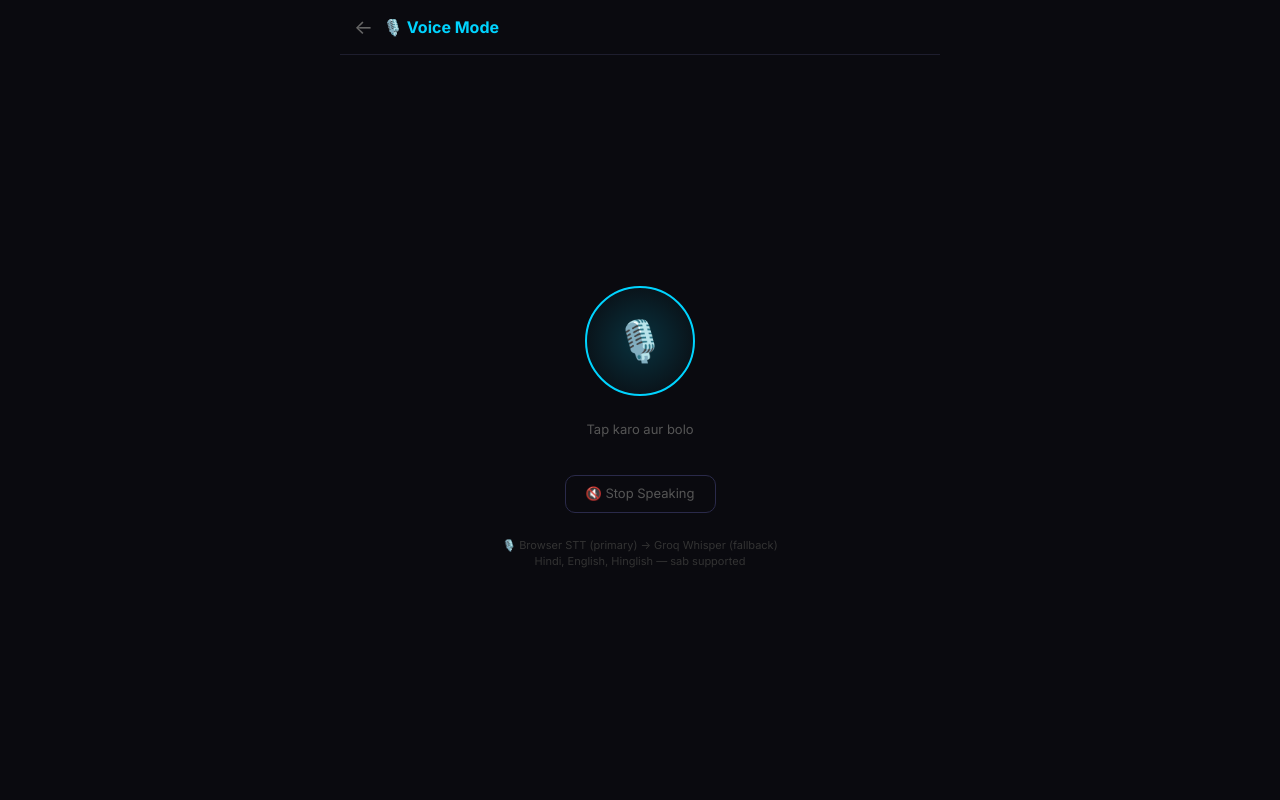
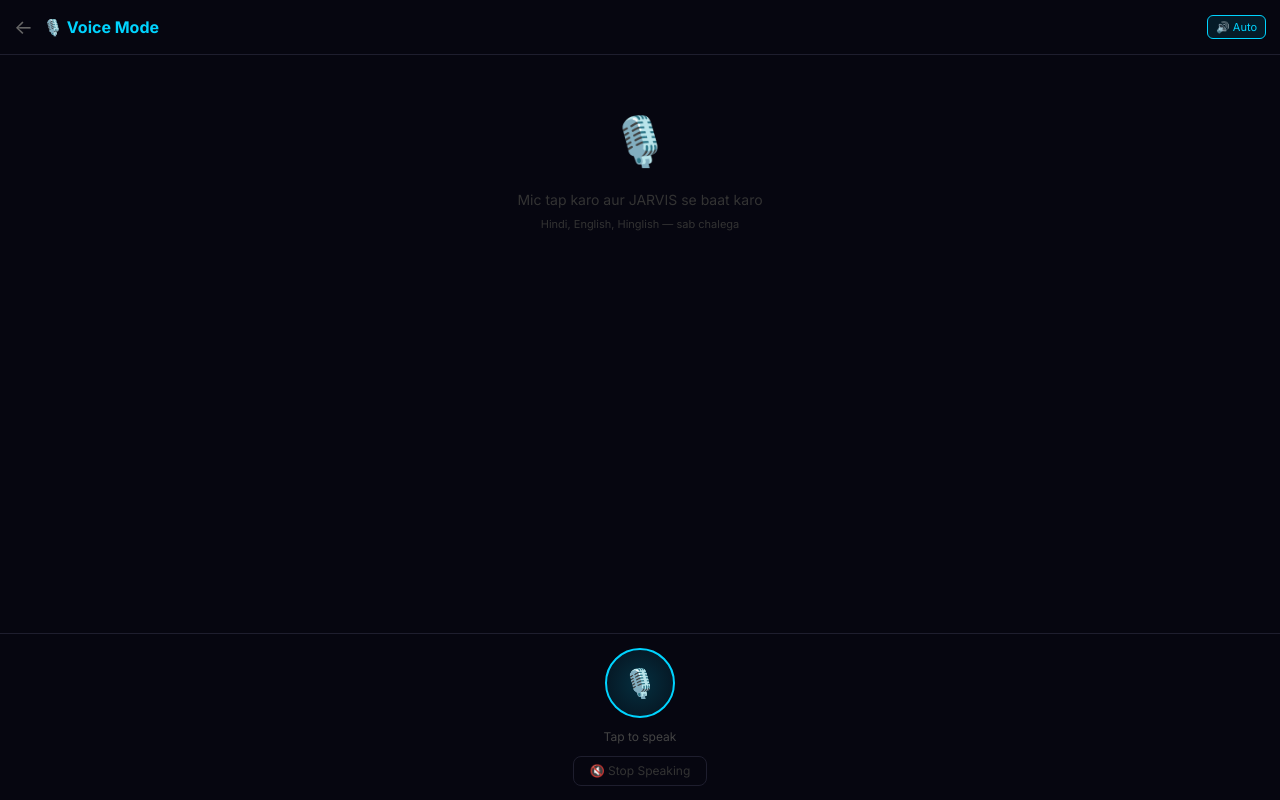
Before and after one commit to prashant998132-cpu/Apple50, a Next.js app: page /voice in a window 1280 px wide. Built offline with nearby package versions, Linux system fonts and the light colour scheme.

Commit message:
JARVIS v21: page.tsx

```diff
--- a/app/voice/page.tsx
+++ b/app/voice/page.tsx
@@ -1,229 +1,203 @@
-'use client';
-import React, { useState, useRef } from 'react';
-import { useRouter } from 'next/navigation';
-import { speakText, stopSpeaking } from '@/lib/tts';
-import { buildSystemPrompt } from '@/lib/personality';
+'use client'
+import React, { useState, useRef, useEffect } from 'react'
+import { useRouter } from 'next/navigation'
+import { speakText, stopSpeaking } from '@/lib/tts'
+import { buildSystemPrompt } from '@/lib/personality'
+import { saveChat } from '@/lib/db'
+
+interface Msg { role: 'user' | 'assistant'; content: string }
 
 export default function VoicePage() {
-  const router = useRouter();
-  const [transcript, setTranscript] = useState('');
-  const [response, setResponse]     = useState('');
-  const [listening, setListening]   = useState(false);
-  const [loading, setLoading]       = useState(false);
-  const [provider, setProvider]     = useState('');
-  const [error, setError]           = useState('');
+  const router = useRouter()
+  const [history, setHistory] = useState<Msg[]>([])
+  const [transcript, setTranscript] = useState('')
+  const [listening, setListening] = useState(false)
+  const [loading, setLoading] = useState(false)
+  const [provider, setProvider] = useState('')
+  const [error, setError] = useState('')
+  const [autoSpeak, setAutoSpeak] = useState(true)
 
-  const recognitionRef = useRef<any>(null);
-  const mediaRecorderRef = useRef<MediaRecorder | null>(null);
-  const chunksRef = useRef<Blob[]>([]);
+  const recognitionRef = useRef<any>(null)
+  const mediaRecorderRef = useRef<MediaRecorder | null>(null)
+  const chunksRef = useRef<Blob[]>([])
+  const bottomRef = useRef<HTMLDivElement>(null)
 
-  // ── Browser STT (Primary) ───────────────────────────────────────────
+  useEffect(() => {
+    bottomRef.current?.scrollIntoView({ behavior: 'smooth' })
+  }, [history])
+
   const startBrowserSTT = (): boolean => {
-    const SR = (window as any).SpeechRecognition || (window as any).webkitSpeechRecognition;
-    if (!SR) return false;
+    const SR = (window as any).SpeechRecognition || (window as any).webkitSpeechRecognition
+    if (!SR) return false
+    const rec = new SR()
+    rec.lang = 'hi-IN'; rec.continuous = false; rec.interimResults = true
+    let final = ''
+    rec.onresult = (e: any) => {
+      final = Array.from(e.results).map((r: any) => r[0].transcript).join('')
+      setTranscript(final)
+    }
+    rec.onerror = async () => { rec.stop(); await startWhisperSTT() }
+    rec.onend = async () => { setListening(false); if (final.trim()) await sendToJARVIS(final.trim()) }
+    rec.start()
+    recognitionRef.current = rec
+    setProvider('Browser STT')
+    return true
+  }
 
-    const rec = new SR();
-    rec.lang = 'hi-IN';
-    rec.continuous = false;
-    rec.interimResults = true;
-    rec.maxAlternatives = 1;
-
-    rec.onresult = (e: any) => {
-      const text = Array.from(e.results).map((r: any) => r[0].transcript).join('');
-      setTranscript(text);
-    };
-
-    rec.onerror = async (e: any) => {
-      console.warn('Browser STT error:', e.error);
-      rec.stop();
-      // Fallback to Whisper
-      await startWhisperSTT();
-    };
-
-    rec.onend = async () => {
-      setListening(false);
-      if (transcript) await sendToJARVIS(transcript);
-    };
-
-    rec.start();
-    recognitionRef.current = rec;
-    setProvider('Browser STT');
-    return true;
-  };
-
-  // ── Groq Whisper STT (Fallback) ─────────────────────────────────────
   const startWhisperSTT = async (): Promise<void> => {
     try {
-      const stream = await navigator.mediaDevices.getUserMedia({ audio: true });
-      const mr = new MediaRecorder(stream, { mimeType: 'audio/webm' });
-      chunksRef.current = [];
+      const stream = await navigator.mediaDevices.getUserMedia({ audio: true })
+      const mr = new MediaRecorder(stream, { mimeType: 'audio/webm' })
+      chunksRef.current = []
+      mr.ondataavailable = e => { if (e.data.size > 0) chunksRef.current.push(e.data) }
+      mr.onstop = async () => {
+        stream.getTracks().forEach(t => t.stop()); setListening(false)
+        const blob = new Blob(chunksRef.current, { type: 'audio/webm' })
+        const form = new FormData(); form.append('audio', blob, 'voice.webm'); form.append('lang', 'hi')
+        setLoading(true); setProvider('Groq Whisper')
+        try {
+          const res = await fetch('/api/stt', { method: 'POST', body: form })
+          const d = await res.json()
+          if (d.text) { setTranscript(d.text); await sendToJARVIS(d.text) }
+          else setError(d.error || 'Whisper ne kuch nahi suna.')
+        } catch { setError('STT failed. Dobara try karo.') }
+        setLoading(false)
+      }
+      mediaRecorderRef.current = mr; mr.start(); setListening(true); setProvider('Groq Whisper')
+      setTimeout(() => { if (mr.state === 'recording') mr.stop() }, 10000)
+    } catch { setError('Microphone permission chahiye!'); setListening(false) }
+  }
 
-      mr.ondataavailable = e => { if (e.data.size > 0) chunksRef.current.push(e.data); };
-
-      mr.onstop = async () => {
-        stream.getTracks().forEach(t => t.stop());
-        setListening(false);
-
-        const blob = new Blob(chunksRef.current, { type: 'audio/webm' });
-        const form = new FormData();
-        form.append('audio', blob, 'voice.webm');
-        form.append('lang', 'hi');
-
-        setLoading(true);
-        setProvider('Groq Whisper');
-        try {
-          const res = await fetch('/api/stt', { method: 'POST', body: form });
-          const d = await res.json();
-          if (d.text) {
-            setTranscript(d.text);
-            await sendToJARVIS(d.text);
-          } else {
-            setError(d.error || 'Whisper ne kuch nahi suna.');
-          }
-        } catch (e) {
-          setError('STT failed. Dobara try karo.');
-        }
-        setLoading(false);
-      };
-
-      mediaRecorderRef.current = mr;
-      mr.start();
-      setListening(true);
-      setProvider('Groq Whisper');
-
-      // Auto stop after 10 seconds
-      setTimeout(() => { if (mr.state === 'recording') mr.stop(); }, 10000);
-
-    } catch (e: any) {
-      setError('Microphone permission chahiye! Settings mein allow karo.');
-      setListening(false);
-    }
-  };
-
-  // ── Start listening (Browser → Whisper fallback) ────────────────────
   const startListening = async () => {
-    setTranscript('');
-    setResponse('');
-    setError('');
-
-    const browserOk = startBrowserSTT();
-    if (!browserOk) {
-      // Browser STT unavailable → go straight to Whisper
-      await startWhisperSTT();
-    } else {
-      setListening(true);
-    }
-  };
+    setTranscript(''); setError('')
+    const ok = startBrowserSTT()
+    if (!ok) await startWhisperSTT()
+    else setListening(true)
+  }
 
   const stopListening = () => {
-    recognitionRef.current?.stop();
-    mediaRecorderRef.current?.stop();
-    setListening(false);
-  };
+    recognitionRef.current?.stop()
+    mediaRecorderRef.current?.stop()
+    setListening(false)
+  }
 
-  // ── Send to JARVIS ───────────────────────────────────────────────────
   const sendToJARVIS = async (text: string) => {
-    if (!text.trim()) return;
-    setLoading(true);
+    if (!text.trim()) return
+    const newHistory: Msg[] = [...history, { role: 'user', content: text }]
+    setHistory(newHistory)
+    setLoading(true)
     try {
       const systemPrompt = await buildSystemPrompt().catch(() =>
-        `You are JARVIS. Hinglish mein baat karo. Concise, witty. Voice response ke liye short rakho.`
-      );
+        'You are JARVIS. Hinglish mein baat karo. Voice response ke liye short rakho — 2-3 sentences max.'
+      )
+      // Keep last 6 msgs for context
+      const contextMsgs = newHistory.slice(-6)
       const res = await fetch('/api/stream', {
-        method: 'POST',
-        headers: { 'Content-Type': 'application/json' },
-        body: JSON.stringify({ messages: [{ role: 'user', content: text }], mode: 'flash', systemPrompt }),
-      });
-
-      const reader = res.body!.getReader();
-      const decoder = new TextDecoder();
-      let full = '';
-
+        method: 'POST', headers: { 'Content-Type': 'application/json' },
+        body: JSON.stringify({ messages: contextMsgs, mode: 'flash', systemPrompt }),
+      })
+      const reader = res.body!.getReader(); const decoder = new TextDecoder(); let full = ''
       while (true) {
-        const { done, value } = await reader.read();
-        if (done) break;
+        const { done, value } = await reader.read(); if (done) break
         for (const line of decoder.decode(value).split('\n')) {
           if (line.startsWith('data: ')) {
-            try {
-              const d = JSON.parse(line.slice(6));
-              if (d.type === 'delta') { full += d.text; setResponse(full); }
-            } catch {}
+            try { const d = JSON.parse(line.slice(6)); if (d.type === 'delta') full += d.text } catch {}
           }
         }
       }
-      if (full) speakText(full);
-    } catch {
-      setError('JARVIS se connect nahi ho paya.');
-    }
-    setLoading(false);
-  };
+      if (full) {
+        setHistory(prev => [...prev, { role: 'assistant', content: full }])
+        if (autoSpeak) speakText(full)
+        // Save to db
+        saveChat({ role: 'user', content: text, timestamp: Date.now(), mode: 'voice' }).catch(() => {})
+        saveChat({ role: 'assistant', content: full, timestamp: Date.now(), mode: 'voice' }).catch(() => {})
+      }
+    } catch { setError('JARVIS se connect nahi ho paya.') }
+    setLoading(false)
+  }
 
   return (
-    <div className="page-container">
-      <div style={{ display: 'flex', alignItems: 'center', gap: 10, padding: '12px 14px', borderBottom: '1px solid #1e1e2e' }}>
+    <div style={{ background: '#060610', height: '100dvh', display: 'flex', flexDirection: 'column' }}>
+      {/* Header */}
+      <div style={{ display: 'flex', alignItems: 'center', gap: 10, padding: '12px 14px', borderBottom: '1px solid #1e1e2e', flexShrink: 0 }}>
         <button onClick={() => router.push('/')} style={{ background: 'none', border: 'none', color: '#666', fontSize: 20, cursor: 'pointer' }}>←</button>
         <div style={{ color: '#00d4ff', fontWeight: 700, fontSize: 16 }}>🎙️ Voice Mode</div>
-        <div style={{ marginLeft: 'auto', color: '#444', fontSize: 10 }}>{provider}</div>
+        <div style={{ marginLeft: 'auto', display: 'flex', alignItems: 'center', gap: 8 }}>
+          <div style={{ color: '#444', fontSize: 10 }}>{provider}</div>
+          <button onClick={() => setAutoSpeak(!autoSpeak)}
+            style={{ background: autoSpeak ? 'rgba(0,212,255,0.1)' : '#111', border: `1px solid ${autoSpeak ? '#00d4ff' : '#333'}`, borderRadius: 6, color: autoSpeak ? '#00d4ff' : '#555', padding: '3px 8px', fontSize: 11, cursor: 'pointer' }}>
+            {autoSpeak ? '🔊 Auto' : '🔇 Mute'}
+          </button>
+          {history.length > 0 && (
+            <button onClick={() => { setHistory([]); stopSpeaking() }}
+              style={{ background: 'none', border: '1px solid #333', borderRadius: 6, color: '#444', padding: '3px 8px', fontSize: 11, cursor: 'pointer' }}>
+              🗑️
+            </button>
+          )}
+        </div>
       </div>
 
-      <div style={{ flex: 1, display: 'flex', flexDirection: 'column', alignItems: 'center', justifyContent: 'center', padding: 24 }}>
+      {/* Conversation history */}
+      <div style={{ flex: 1, overflowY: 'auto', padding: '10px 14px' }}>
+        {history.length === 0 && !loading && (
+          <div style={{ textAlign: 'center', padding: '40px 20px', color: '#333' }}>
+            <div style={{ fontSize: 48, marginBottom: 12 }}>🎙️</div>
+            <div style={{ fontSize: 14 }}>Mic tap karo aur JARVIS se baat karo</div>
+            <div style={{ fontSize: 11, marginTop: 6 }}>Hindi, English, Hinglish — sab chalega</div>
+          </div>
+        )}
+        {history.map((m, i) => (
+          <div key={i} style={{ marginBottom: 10, display: 'flex', justifyContent: m.role === 'user' ? 'flex-end' : 'flex-start' }}>
+            <div style={{
+              maxWidth: '80%', borderRadius: 12, padding: '10px 14px',
+              background: m.role === 'user' ? 'rgba(0,212,255,0.12)' : '#0f0f1a',
+              border: m.role === 'user' ? '1px solid rgba(0,212,255,0.3)' : '1px solid #1e1e2e',
+              color: m.role === 'user' ? '#b0e0ff' : '#c8e8ff', fontSize: 14, lineHeight: 1.6,
+            }}>
+              {m.content}
+              {m.role === 'assistant' && (
+                <button onClick={() => speakText(m.content)}
+                  style={{ display: 'block', marginTop: 6, background: 'none', border: 'none', color: '#333', fontSize: 11, cursor: 'pointer', padding: 0 }}>
+                  🔊 Phir sunao
+                </button>
+              )}
+            </div>
+          </div>
+        ))}
+        {loading && (
+          <div style={{ display: 'flex', gap: 6, padding: '10px 0' }}>
+            {[0,1,2].map(i => <div key={i} style={{ width: 8, height: 8, borderRadius: '50%', background: '#00d4ff', opacity: 0.6, animation: `pulse 1.2s ${i*0.2}s infinite` }} />)}
+          </div>
+        )}
+        {transcript && !loading && (
+          <div style={{ color: '#444', fontSize: 12, fontStyle: 'italic', marginBottom: 8 }}>
+            🎙️ "{transcript}"
+          </div>
+        )}
+        {error && <div style={{ background: 'rgba(239,68,68,0.08)', border: '1px solid rgba(239,68,68,0.3)', borderRadius: 10, padding: 10, color: '#ef4444', fontSize: 12 }}>⚠️ {error}</div>}
+        <div ref={bottomRef} />
+      </div>
 
-        {/* Mic Button */}
+      {/* Mic button */}
+      <div style={{ padding: '14px', display: 'flex', flexDirection: 'column', alignItems: 'center', gap: 10, borderTop: '1px solid #1e1e2e', flexShrink: 0 }}>
         <button
           onClick={listening ? stopListening : startListening}
           disabled={loading}
           style={{
-            width: 110, height: 110, borderRadius: '50%', fontSize: 40,
-            background: listening
-              ? 'radial-gradient(circle, rgba(239,68,68,0.3) 0%, rgba(239,68,68,0.1) 70%)'
-              : 'radial-gradient(circle, rgba(0,212,255,0.2) 0%, rgba(0,212,255,0.05) 70%)',
+            width: 70, height: 70, borderRadius: '50%', fontSize: 28,
+            background: listening ? 'radial-gradient(circle, rgba(239,68,68,0.3), rgba(239,68,68,0.1))' : 'radial-gradient(circle, rgba(0,212,255,0.2), rgba(0,212,255,0.05))',
             border: listening ? '2px solid #ef4444' : '2px solid #00d4ff',
-            cursor: loading ? 'not-allowed' : 'pointer',
-            transition: 'all 0.3s',
-            animation: listening ? 'pulse 1s infinite' : 'none',
-            marginBottom: 24,
+            cursor: loading ? 'not-allowed' : 'pointer', transition: 'all 0.3s',
           }}>
-          {listening ? '⏹️' : '🎙️'}
+          {loading ? '⏳' : listening ? '⏹️' : '🎙️'}
         </button>
-
-        <div style={{ color: '#555', fontSize: 13, marginBottom: 20, textAlign: 'center' }}>
-          {listening ? `🎙️ Sun raha hun... (${provider})` : loading ? '⏳ Processing...' : 'Tap karo aur bolo'}
+        <div style={{ color: '#444', fontSize: 12 }}>
+          {listening ? '🔴 Sun raha hun...' : loading ? '⏳ Soch raha hun...' : 'Tap to speak'}
         </div>
-
-        {/* Transcript */}
-        {transcript && (
-          <div style={{ background: 'rgba(0,212,255,0.05)', border: '1px solid rgba(0,212,255,0.2)', borderRadius: 12, padding: 14, width: '100%', marginBottom: 14 }}>
-            <div style={{ color: '#555', fontSize: 10, marginBottom: 4 }}>YOU SAID</div>
-            <div style={{ color: '#e0e0ff', fontSize: 14 }}>{transcript}</div>
-          </div>
-        )}
-
-        {/* Response */}
-        {response && (
-          <div style={{ background: 'rgba(0,212,255,0.03)', border: '1px solid #1e1e2e', borderRadius: 12, padding: 14, width: '100%', marginBottom: 14 }}>
-            <div style={{ color: '#555', fontSize: 10, marginBottom: 4 }}>JARVIS</div>
-            <div style={{ color: '#c8e8ff', fontSize: 14, lineHeight: 1.7 }}>{response}</div>
-            <button onClick={() => speakText(response)} style={{ background: 'none', border: 'none', color: '#444', fontSize: 12, cursor: 'pointer', marginTop: 6 }}>🔊 Phir sunao</button>
-          </div>
-        )}
-
-        {/* Error */}
-        {error && (
-          <div style={{ background: 'rgba(239,68,68,0.08)', border: '1px solid rgba(239,68,68,0.3)', borderRadius: 10, padding: 12, width: '100%', color: '#ef4444', fontSize: 13 }}>
-            ⚠️ {error}
-          </div>
-        )}
-
-        <button onClick={() => stopSpeaking()} style={{ marginTop: 16, background: 'none', border: '1px solid #2a2a4a', borderRadius: 10, color: '#555', padding: '8px 20px', cursor: 'pointer', fontSize: 13 }}>
+        <button onClick={stopSpeaking} style={{ background: 'none', border: '1px solid #1e1e2e', borderRadius: 8, color: '#333', padding: '5px 16px', cursor: 'pointer', fontSize: 12 }}>
           🔇 Stop Speaking
         </button>
-
-        {/* Whisper info */}
-        <div style={{ marginTop: 24, color: '#333', fontSize: 11, textAlign: 'center' }}>
-          🎙️ Browser STT (primary) → Groq Whisper (fallback)<br />
-          Hindi, English, Hinglish — sab supported
-        </div>
       </div>
     </div>
-  );
+  )
 }
```
